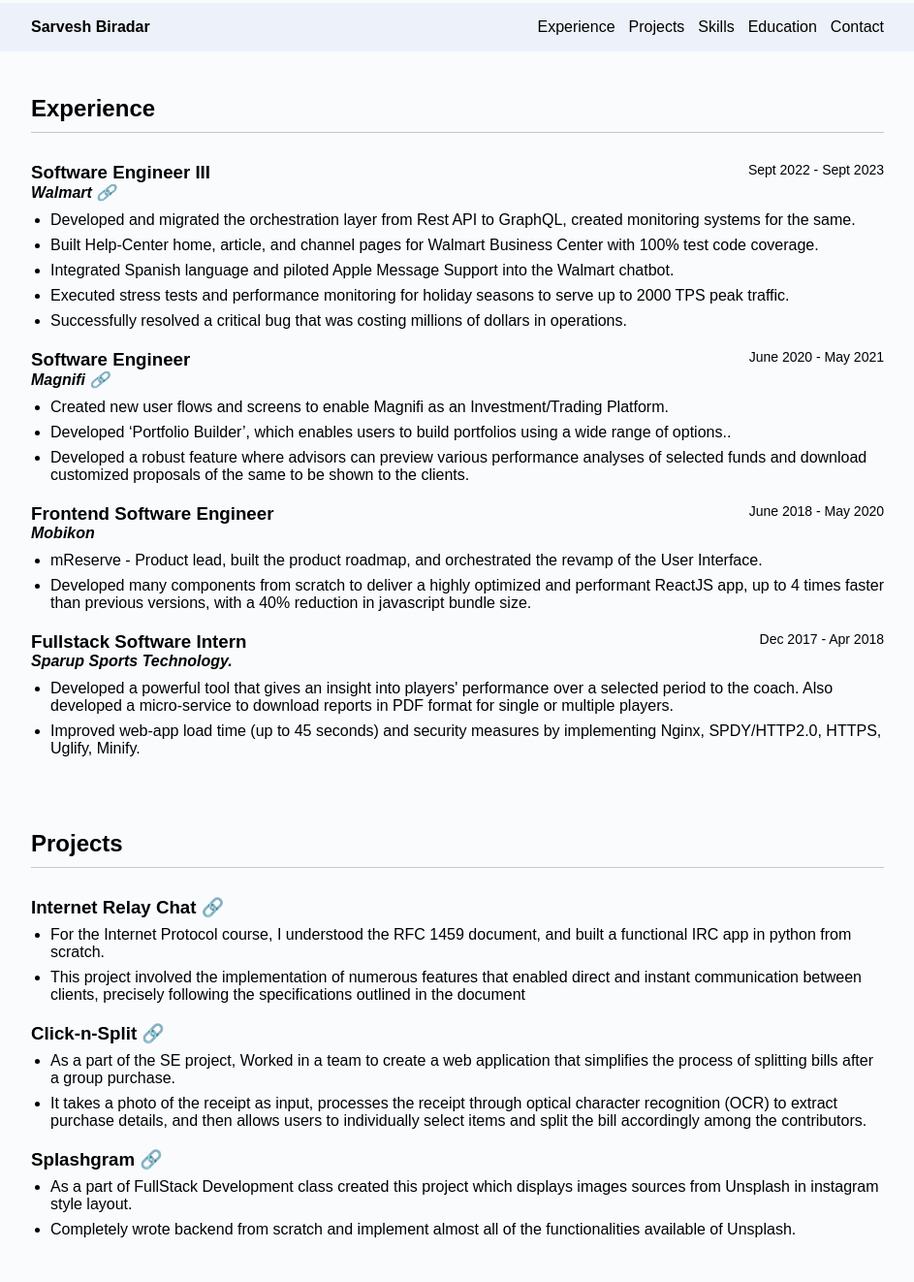
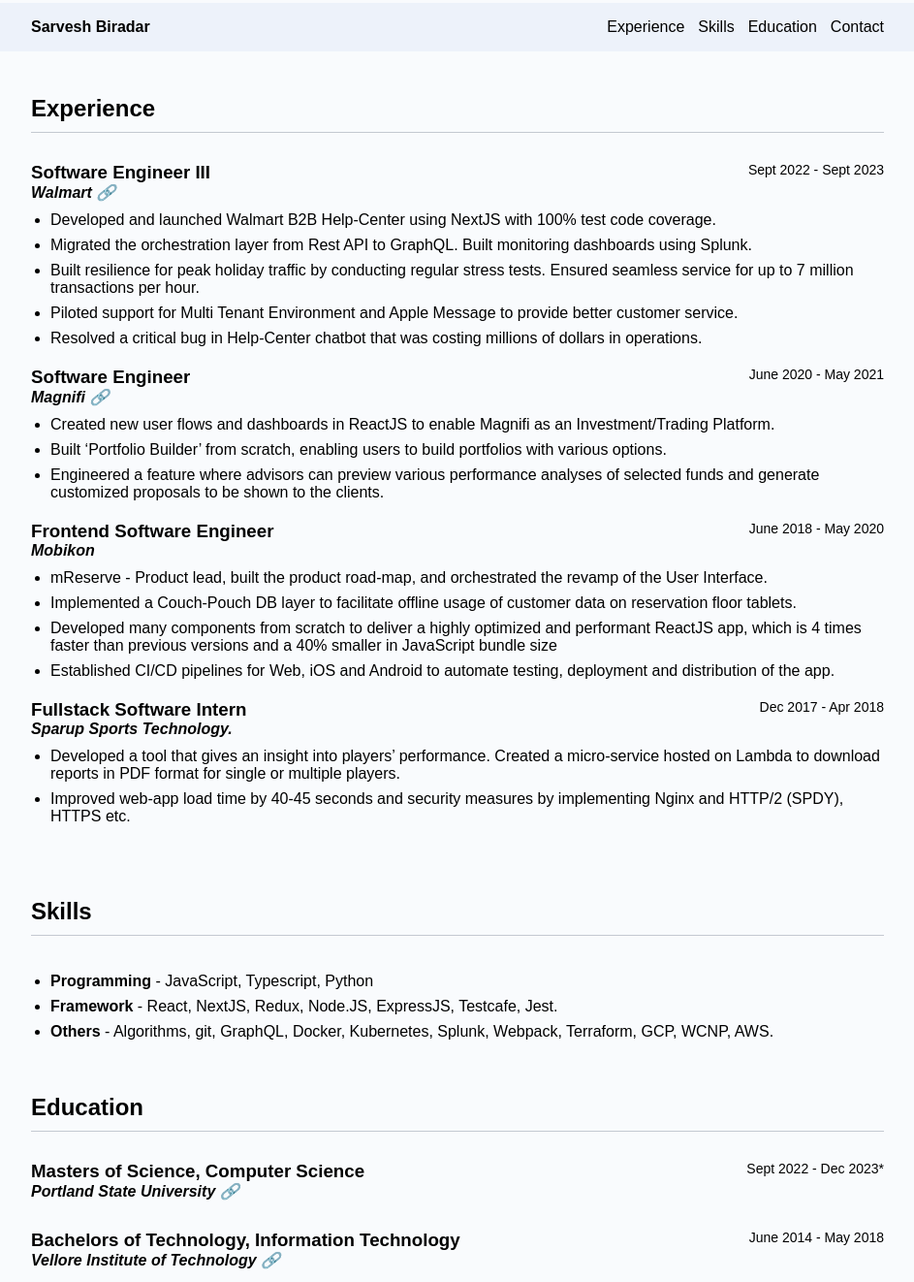
Before and after one commit to sarvesh2910/sarvesh, a plain HTML site: page index.html in a window 1280 px wide. Shown: the part 747-2069 px from the top of the page at 97% size, without its empty margins (168-1111 px from the left). Drawn offline with Linux system fonts and the light colour scheme.

Commit message:
minor changes

```diff
--- a/index.html
+++ b/index.html
@@ -15,11 +15,10 @@
             src="./images/sarvesh.jpeg"
     />
     <h1>
-        Hello!<br/>
+        Hello!👋<br/>
         My name is Sarvesh. <br/>
-        A graduate student at Portland State University. <br/>
-        I'm Software engineer with 4 years of experience currently Mastering in
-        Computer Science.
+        I'm a passionate frontend software engineer with over 4 years of experience developing pixel perfect, highly scalable and performant web apps.
+        <br>My expertise lies in ReactJS, NextJS, NodeJS and Javascript.
     </h1>
 </section>
 <header class="navigation-bar">
@@ -31,9 +30,9 @@
                 <li class="list-item">
                     <a class="links" href="#work">Experience</a>
                 </li>
-                <li class="list-item">
-                    <a class="links" href="#projects">Projects</a>
-                </li>
+<!--                <li class="list-item">-->
+<!--                    <a class="links" href="#projects">Projects</a>-->
+<!--                </li>-->
                 <li class="list-item">
                     <a class="links" href="#skills">Skills</a>
                 </li>
@@ -58,23 +57,21 @@
         <h4 class="company"><a href="https://www.walmart.com/">Walmart 🔗</a></h4>
         <ul>
             <li>
-                Developed and migrated the orchestration layer from Rest API to
-                GraphQL, created monitoring systems for the same.
+                Developed and launched Walmart B2B Help-Center using NextJS with 100% test code coverage.
             </li>
             <li>
-                Built Help-Center home, article, and channel pages for Walmart
-                Business Center with 100% test code coverage.
+                Migrated the orchestration layer from Rest API to GraphQL. Built monitoring dashboards using Splunk.
+
             </li>
             <li>
-                Integrated Spanish language and piloted Apple Message Support into
-                the Walmart chatbot.
+                Built resilience for peak holiday traffic by conducting regular stress tests. Ensured seamless service for up to 7 million transactions per hour.
             </li>
             <li>
-                Executed stress tests and performance monitoring for holiday seasons
-                to serve up to 2000 TPS peak traffic.
+                Piloted support for Multi Tenant Environment and Apple Message to provide better customer service.
+
             </li>
             <li>
-                Successfully resolved a critical bug that was costing millions of dollars in operations.
+                Resolved a critical bug in Help-Center chatbot that was costing millions of dollars in operations.
             </li>
         </ul>
     </div>
@@ -86,17 +83,15 @@
         <h4 class="company"><a href="https://www.magnifi.com/">Magnifi 🔗</a></h4>
         <ul>
             <li>
-                Created new user flows and screens to enable Magnifi as an
-                Investment/Trading Platform.
+                Created new user flows and dashboards in ReactJS to enable Magnifi as an Investment/Trading Platform.
             </li>
             <li>
-                Developed ‘Portfolio Builder’, which enables users to build
-                portfolios using a wide range of options..
+                Built ‘Portfolio Builder’ from scratch, enabling users to build portfolios with various options.
+
             </li>
             <li>
-                Developed a robust feature where advisors can preview various
-                performance analyses of selected funds and download customized
-                proposals of the same to be shown to the clients.
+                Engineered a feature where advisors can preview various performance analyses of selected funds and generate customized proposals to be shown to the clients.
+
             </li>
         </ul>
     </div>
@@ -108,13 +103,19 @@
         <h4 class="company">Mobikon</h4>
         <ul>
             <li>
-                mReserve - Product lead, built the product roadmap, and orchestrated
-                the revamp of the User Interface.
+                mReserve - Product lead, built the product road-map, and orchestrated the revamp of the User Interface.
             </li>
             <li>
-                Developed many components from scratch to deliver a highly optimized
-                and performant ReactJS app, up to 4 times faster than previous
-                versions, with a 40% reduction in javascript bundle size.
+                Implemented a Couch-Pouch DB layer to facilitate offline usage of customer data on reservation floor tablets.
+
+            </li>
+            <li>
+                Developed many components from scratch to deliver a highly optimized and performant ReactJS app, which is 4 times faster than previous versions and a 40% smaller in JavaScript bundle size
+
+            </li>
+            <li>
+                Established CI/CD pipelines for Web, iOS and Android to automate testing, deployment and distribution of the app.
+
             </li>
         </ul>
     </div>
@@ -126,75 +127,71 @@
         <h4 class="company">Sparup Sports Technology.</h4>
         <ul>
             <li>
-                Developed a powerful tool that gives an insight into players'
-                performance over a selected period to the coach. Also developed a
-                micro-service to download reports in PDF format for single or
-                multiple players.
+                Developed a tool that gives an insight into players’ performance. Created a micro-service hosted on Lambda to download reports in PDF format for single or multiple players.
             </li>
             <li>
-                Improved web-app load time (up to 45 seconds) and security measures
-                by implementing Nginx, SPDY/HTTP2.0, HTTPS, Uglify, Minify.
+                Improved web-app load time by 40-45 seconds and security measures by implementing Nginx and HTTP/2 (SPDY), HTTPS etc.
             </li>
         </ul>
     </div>
 </section>
-<section id="projects" class="section projects">
-    <h2 class="stick">Projects</h2>
-    <div class="work-experience">
-        <h3>
-            <a href="https://github.com/cs594-spring-2023-project/594irc"
-            >Internet Relay Chat 🔗</a
-            >
-        </h3>
-        <ul>
-            <li>
-                For the Internet Protocol course, I understood the RFC 1459
-                document, and built a functional IRC app in python from scratch.
-            </li>
-            <li>
-                This project involved the implementation of numerous features that
-                enabled direct and instant communication between clients, precisely
-                following the specifications outlined in the document
-            </li>
-        </ul>
-    </div>
-    <div class="work-experience">
-        <h3>
-            <a
-                    aria-label="Application Click and Split"
-                    href="https://github.com/sarvesh2910/Click-n-Split"
-            >Click-n-Split 🔗</a
-            >
-        </h3>
-        <ul>
-            <li>
-                As a part of the SE project, Worked in a team to create a web application
-                that simplifies the process of splitting bills after a group purchase.
-            </li>
-            <li>
-                It takes a photo of the receipt as input, processes the receipt through optical character recognition
-                (OCR)
-                to extract purchase details, and then allows users to individually select items and split the bill
-                accordingly among the contributors.
-            </li>
-        </ul>
-    </div>
-    <div class="work-experience">
-        <h3>
-            <a href="https://github.com/KSKRLIFE/CS565Project">Splashgram 🔗</a>
-        </h3>
-        <ul>
-            <li>
-                As a part of FullStack Development class created this project which
-                displays images sources from Unsplash in instagram style layout.
-            </li>
-            <li>
-                Completely wrote backend from scratch and implement almost all of
-                the functionalities available of Unsplash.
-            </li>
-        </ul>
-    </div>
-</section>
+<!--<section id="projects" class="section projects">-->
+<!--    <h2 class="stick">Projects</h2>-->
+<!--    <div class="work-experience">-->
+<!--        <h3>-->
+<!--            <a href="https://github.com/cs594-spring-2023-project/594irc"-->
+<!--            >Internet Relay Chat 🔗</a-->
+<!--            >-->
+<!--        </h3>-->
+<!--        <ul>-->
+<!--            <li>-->
+<!--                For the Internet Protocol course, I understood the RFC 1459-->
+<!--                document, and built a functional IRC app in python from scratch.-->
+<!--            </li>-->
+<!--            <li>-->
+<!--                This project involved the implementation of numerous features that-->
+<!--                enabled direct and instant communication between clients, precisely-->
+<!--                following the specifications outlined in the document-->
+<!--            </li>-->
+<!--        </ul>-->
+<!--    </div>-->
+<!--    <div class="work-experience">-->
+<!--        <h3>-->
+<!--            <a-->
+<!--                    aria-label="Application Click and Split"-->
+<!--                    href="https://github.com/sarvesh2910/Click-n-Split"-->
+<!--            >Click-n-Split 🔗</a-->
+<!--            >-->
+<!--        </h3>-->
+<!--        <ul>-->
+<!--            <li>-->
+<!--                As a part of the SE project, Worked in a team to create a web application-->
+<!--                that simplifies the process of splitting bills after a group purchase.-->
+<!--            </li>-->
+<!--            <li>-->
+<!--                It takes a photo of the receipt as input, processes the receipt through optical character recognition-->
+<!--                (OCR)-->
+<!--                to extract purchase details, and then allows users to individually select items and split the bill-->
+<!--                accordingly among the contributors.-->
+<!--            </li>-->
+<!--        </ul>-->
+<!--    </div>-->
+<!--    <div class="work-experience">-->
+<!--        <h3>-->
+<!--            <a href="https://github.com/KSKRLIFE/CS565Project">Splashgram 🔗</a>-->
+<!--        </h3>-->
+<!--        <ul>-->
+<!--            <li>-->
+<!--                As a part of FullStack Development class created this project which-->
+<!--                displays images sources from Unsplash in instagram style layout.-->
+<!--            </li>-->
+<!--            <li>-->
+<!--                Completely wrote backend from scratch and implement almost all of-->
+<!--                the functionalities available of Unsplash.-->
+<!--            </li>-->
+<!--        </ul>-->
+<!--    </div>-->
+<!--</section>-->
 <section id="skills" class="section skills">
     <h2 class="stick">Skills</h2>
     <ul>
```
